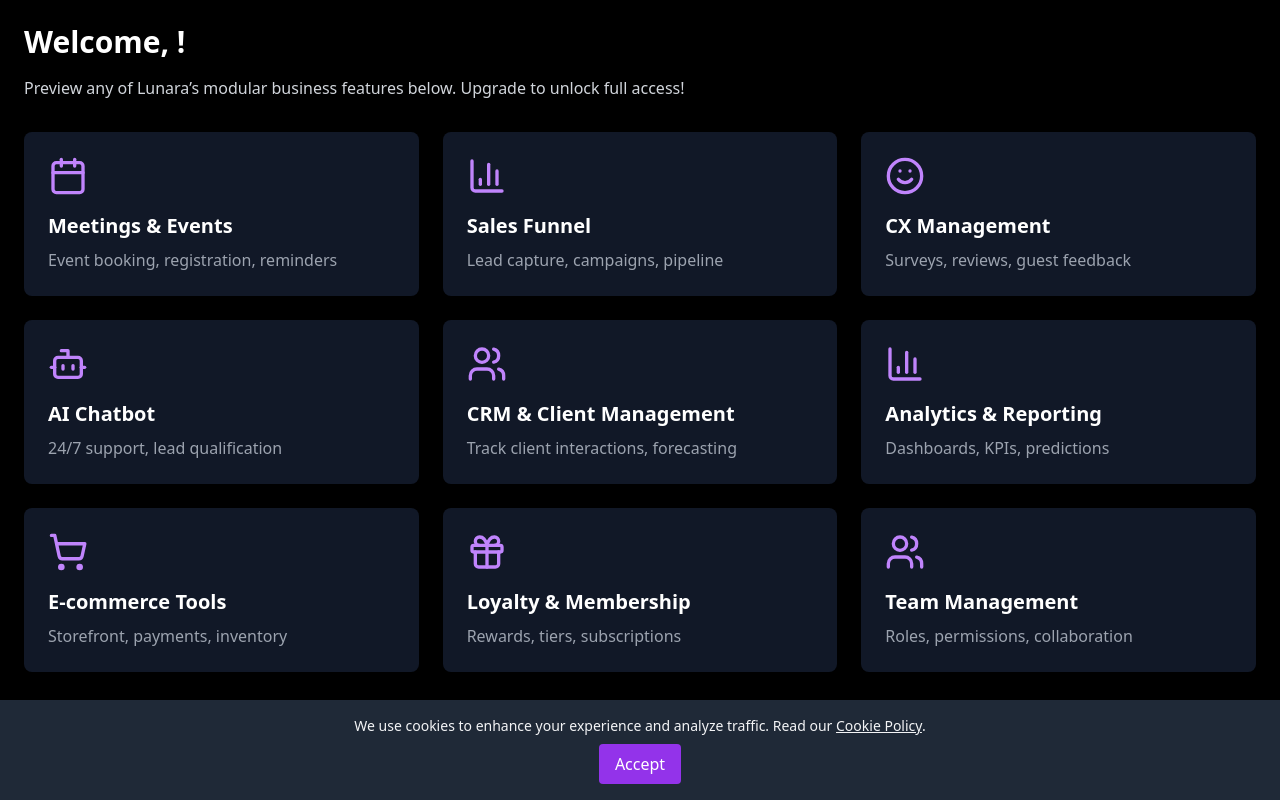
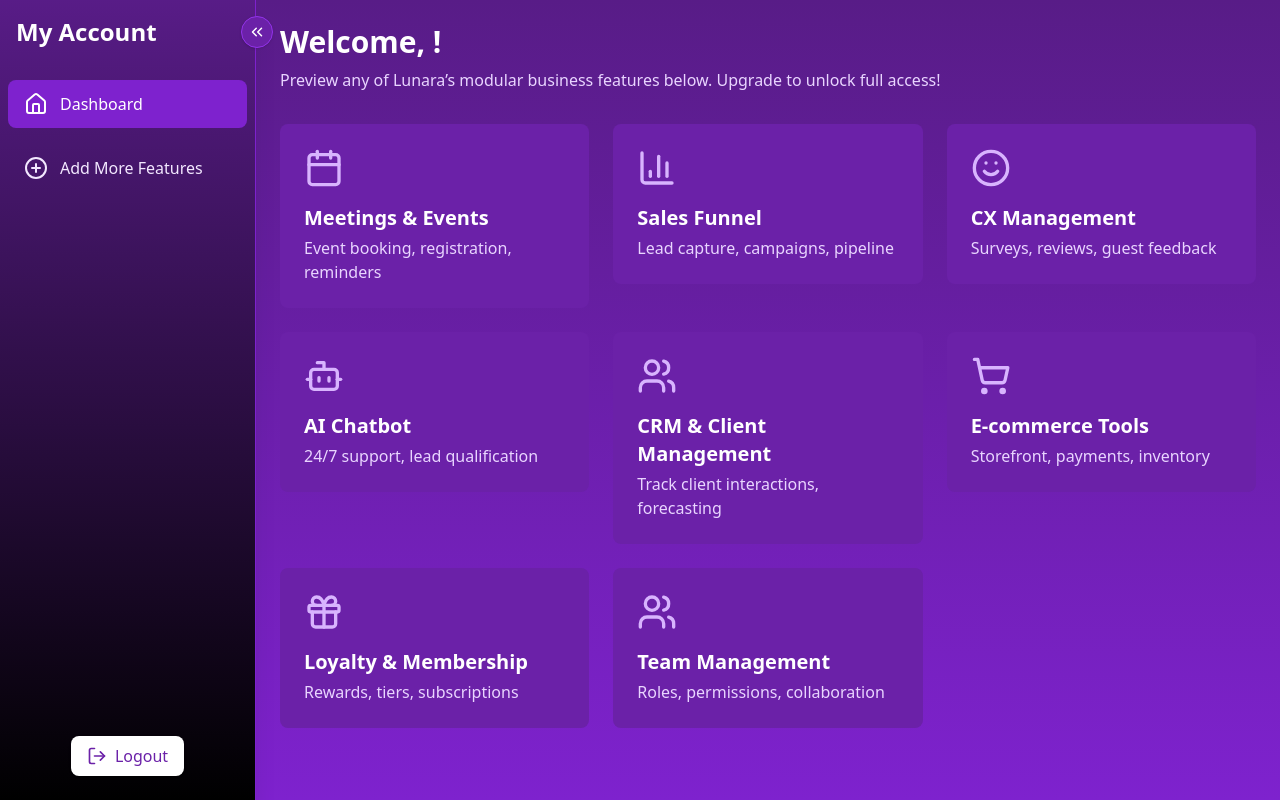
Before and after one commit to LunaraHQ/lunara-website, a Next.js app: page /dashboard in a window 1280 px wide. Built offline with nearby package versions, Linux system fonts and the light colour scheme.

Commit message:
fix(layout): restore purple theme & sidebar on dashboard

```diff
--- a/pages/_app.js
+++ b/pages/_app.js
@@ -1,45 +1,37 @@
 // pages/_app.js
-import '../styles/globals.css'
-import { ThemeProvider } from 'next-themes'
-import { useEffect } from 'react'
-import Script from 'next/script'
-import { SessionProvider } from 'next-auth/react'
-import NavBar from '../components/NavBar'
-import CookieBanner from '../components/CookieBanner'
-import { supabase } from '../utils/supabaseClient'
-import { useRouter } from 'next/router'
+import "../styles/globals.css";
+import { useRouter } from "next/router";
+import DashboardSidebar from "../components/DashboardSidebar";
+import PublicNavBar from "../components/PublicNavBar";
 
 function MyApp({ Component, pageProps }) {
-  const router = useRouter()
-
-  useEffect(() => {
-    // Persist Supabase session
-    const { data: listener } = supabase.auth.onAuthStateChange((_, session) => {
-      if (session) {
-        localStorage.setItem('sb-session', JSON.stringify(session))
-      } else {
-        localStorage.removeItem('sb-session')
-      }
-    })
-    return () => listener.subscription.unsubscribe()
-  }, [])
-
-  // Hide NavBar on internal pages
-  const hideNav =
-    router.pathname.startsWith('/dashboard') ||
-    router.pathname.startsWith('/features') ||
-    router.pathname === '/pricing' ||
-    router.pathname.startsWith('/dashboard')
+  const router = useRouter();
+  const isDashboardLayout =
+    router.pathname.startsWith("/dashboard") ||
+    router.pathname.startsWith("/features") ||
+    router.pathname === "/pricing";
 
   return (
-    <SessionProvider session={pageProps.session}>
-      <ThemeProvider attribute="class" defaultTheme="dark">
-        {!hideNav && <NavBar />}
+    <>
+      {/* Show public navbar on non-dashboard routes */}
+      {!isDashboardLayout && <PublicNavBar />}
+
+      {/* Always render sidebar on dashboard, features, and pricing */}
+      {isDashboardLayout && <DashboardSidebar />}
+
+      {/* Push your page content right so it sits next to the sidebar */}
+      <div
+        className={`transition-all duration-300 ${
+          isDashboardLayout
+            ? // match your sidebar widths: 64px collapsed, 256px expanded
+              "ml-16 md:ml-64"
+            : ""
+        }`}
+      >
         <Component {...pageProps} />
-        <CookieBanner />
-      </ThemeProvider>
-    </SessionProvider>
-  )
+      </div>
+    </>
+  );
 }
 
-export default MyApp
+export default MyApp;
--- a/pages/dashboard.js
+++ b/pages/dashboard.js
@@ -2,7 +2,15 @@
 import { useEffect, useState } from "react";
 import Link from "next/link";
 import { supabase } from "../utils/supabaseClient";
-import { Calendar, BarChart3, Smile, Bot, Users, ShoppingCart, Gift } from "lucide-react";
+import {
+  Calendar,
+  BarChart3,
+  Smile,
+  Bot,
+  Users,
+  ShoppingCart,
+  Gift,
+} from "lucide-react";
 
 const ALL_FEATURES = [
   {
@@ -36,12 +44,6 @@
     icon: Users,
   },
   {
-    name: "Analytics & Reporting",
-    slug: "analytics",
-    description: "Dashboards, KPIs, predictions",
-    icon: BarChart3,
-  },
-  {
     name: "E-commerce Tools",
     slug: "ecommerce-tools",
     description: "Storefront, payments, inventory",
@@ -67,7 +69,9 @@
 
   useEffect(() => {
     (async () => {
-      const { data: { session } } = await supabase.auth.getSession();
+      const {
+        data: { session },
+      } = await supabase.auth.getSession();
       if (session) {
         const { data } = await supabase
           .from("profiles")
@@ -89,27 +93,34 @@
   const unlocked = profile.features.map((f) => f.toLowerCase());
 
   return (
-    <div className="p-6">
-      <h1 className="text-3xl font-bold mb-4">Welcome, {firstName}!</h1>
-      <p className="text-gray-300 mb-8">
-        Preview any of Lunara’s modular business features below. Upgrade to unlock full access!
+    <div className="min-h-screen bg-gradient-to-b from-purple-900 to-purple-700 p-6">
+      <h1 className="text-3xl font-bold text-white mb-2">
+        Welcome, {firstName}!
+      </h1>
+      <p className="text-purple-200 mb-8">
+        Preview any of Lunara’s modular business features below. Upgrade to
+        unlock full access!
       </p>
 
       <div className="grid grid-cols-1 sm:grid-cols-2 lg:grid-cols-3 gap-6">
         {ALL_FEATURES.map(({ name, slug, description, icon: Icon }) => {
           const isUnlocked = unlocked.includes(slug);
-          const href = isUnlocked ? `/features/${slug}` : "/dashboard/add-features";
+          const href = isUnlocked
+            ? `/features/${slug}`
+            : "/dashboard/add-features";
 
           return (
             <Link href={href} key={slug}>
               <a className="block group">
-                <div className="relative p-6 bg-gray-900 rounded-lg transition hover:shadow-lg">
-                  <Icon className="w-10 h-10 text-purple-400 mb-4" />
-                  <h2 className="text-xl font-semibold text-white mb-2">{name}</h2>
-                  <p className="text-gray-400">{description}</p>
+                <div className="relative p-6 bg-purple-800 rounded-lg hover:bg-purple-700 transition">
+                  <Icon className="w-10 h-10 text-purple-300 mb-4" />
+                  <h2 className="text-xl font-semibold text-white mb-1">
+                    {name}
+                  </h2>
+                  <p className="text-purple-200">{description}</p>
 
                   {!isUnlocked && (
-                    <div className="absolute inset-0 bg-black bg-opacity-50 flex items-center justify-center opacity-0 group-hover:opacity-100 transition">
+                    <div className="absolute inset-0 bg-black bg-opacity-40 flex items-center justify-center opacity-0 group-hover:opacity-100 transition">
                       <span className="px-3 py-1 bg-purple-600 text-white rounded">
                         Click to Unlock
                       </span>
```
